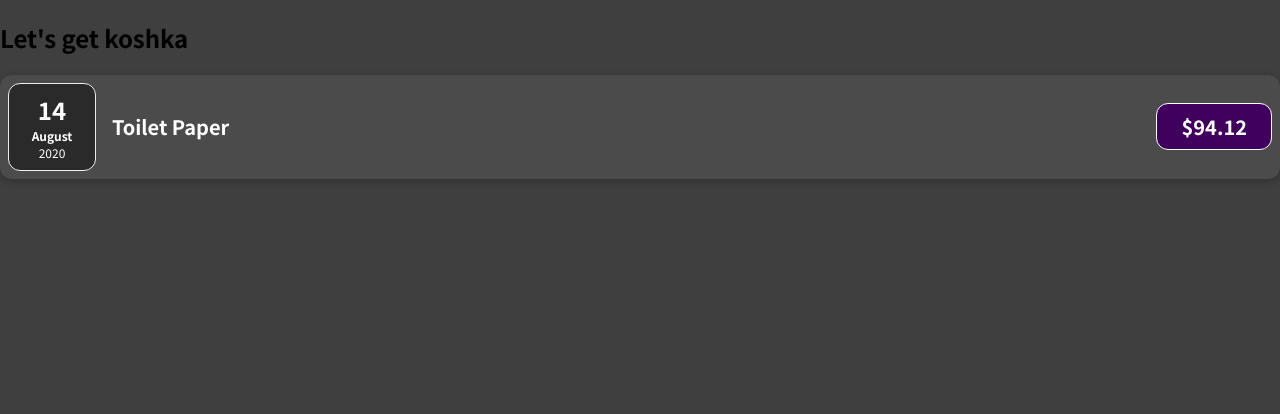
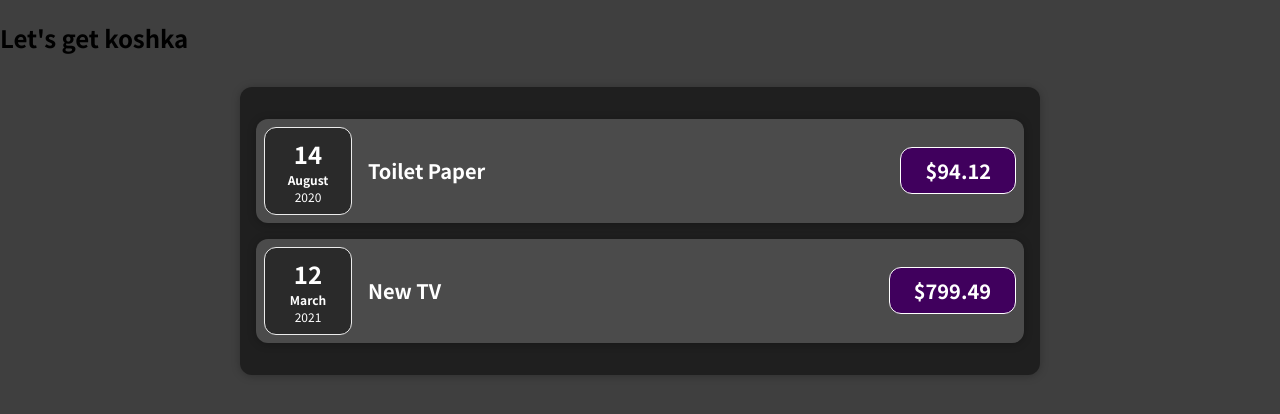
Before and after one commit to iwannabekoshka/udemy-react, a JavaScript app in the folder 01/: page / in a window 1280 px wide. Shown: the top 414 px of the page. Built offline with nearby package versions, Linux system fonts and the light colour scheme.

Commit message:
01. композиция, компоненты-обертки

```diff
--- a/01/src/App.js
+++ b/01/src/App.js
@@ -1,4 +1,5 @@
 import ExpenseItem from "./components/ExpenseItem";
+import Expenses from "./components/Expenses"
 
 function App() {
     const expenses = [
@@ -30,11 +31,7 @@
     return (
         <div>
             <h2>Let's get koshka</h2>
-            <ExpenseItem
-                title={expenses[0].title}
-                amount={expenses[0].amount}
-                date={expenses[0].date}
-            />
+            <Expenses expenses={expenses}/>
         </div>
     );
 }
--- /dev/null
+++ b/01/src/components/Card.css
@@ -0,0 +1,4 @@
+.card {
+    border-radius: 12px;
+    box-shadow: 0 1px 8px rgba(0, 0, 0, 0.25);
+}
--- /dev/null
+++ b/01/src/components/Card.js
@@ -0,0 +1,9 @@
+import "./Card.css";
+
+function Card(props) {
+	const className = "card " + props.className
+
+	return <div className={className}>{props.children}</div>
+}
+
+export default Card;
--- a/01/src/components/ExpenseItem.css
+++ b/01/src/components/ExpenseItem.css
@@ -2,10 +2,8 @@
     display: flex;
     justify-content: space-between;
     align-items: center;
-    box-shadow: 0 2px 8px rgba(0, 0, 0, 0.25);
     padding: 0.5rem;
     margin: 1rem 0;
-    border-radius: 12px;
     background-color: #4b4b4b;
 }
 
--- a/01/src/components/ExpenseItem.js
+++ b/01/src/components/ExpenseItem.js
@@ -1,15 +1,16 @@
 import './ExpenseItem.css';
 import ExpenseDate from "./ExpenseDate";
+import Card from "./Card";
 
 function ExpenseItem(props) {
     return (
-        <div className="expense-item">
+        <Card className="expense-item">
             <ExpenseDate date={props.date}/>
             <div className="expense-item__description">
                 <h2>{props.title}</h2>
                 <div className="expense-item__price">${props.amount}</div>
             </div>
-        </div>
+        </Card>
     );
 }
 
--- /dev/null
+++ b/01/src/components/Expenses.css
@@ -0,0 +1,7 @@
+.expenses {
+    padding: 1rem;
+    background-color: rgb(31, 31, 31);
+    margin: 2rem auto;
+    width: 50rem;
+    max-width: 95%;
+}
--- /dev/null
+++ b/01/src/components/Expenses.js
@@ -0,0 +1,22 @@
+import "./Expenses.css";
+import ExpenseItem from "./ExpenseItem";
+import Card from "./Card";
+
+function Expenses(props) {
+	return (
+		<Card className="expenses">
+			<ExpenseItem
+				title={props.expenses[0].title}
+				amount={props.expenses[0].amount}
+				date={props.expenses[0].date}
+			/>
+			<ExpenseItem
+				title={props.expenses[1].title}
+				amount={props.expenses[1].amount}
+				date={props.expenses[1].date}
+			/>
+		</Card>
+	)
+}
+
+export default Expenses;
```
Also changed, not shown: 2 other files (tests, documents, lock files or other folders).
